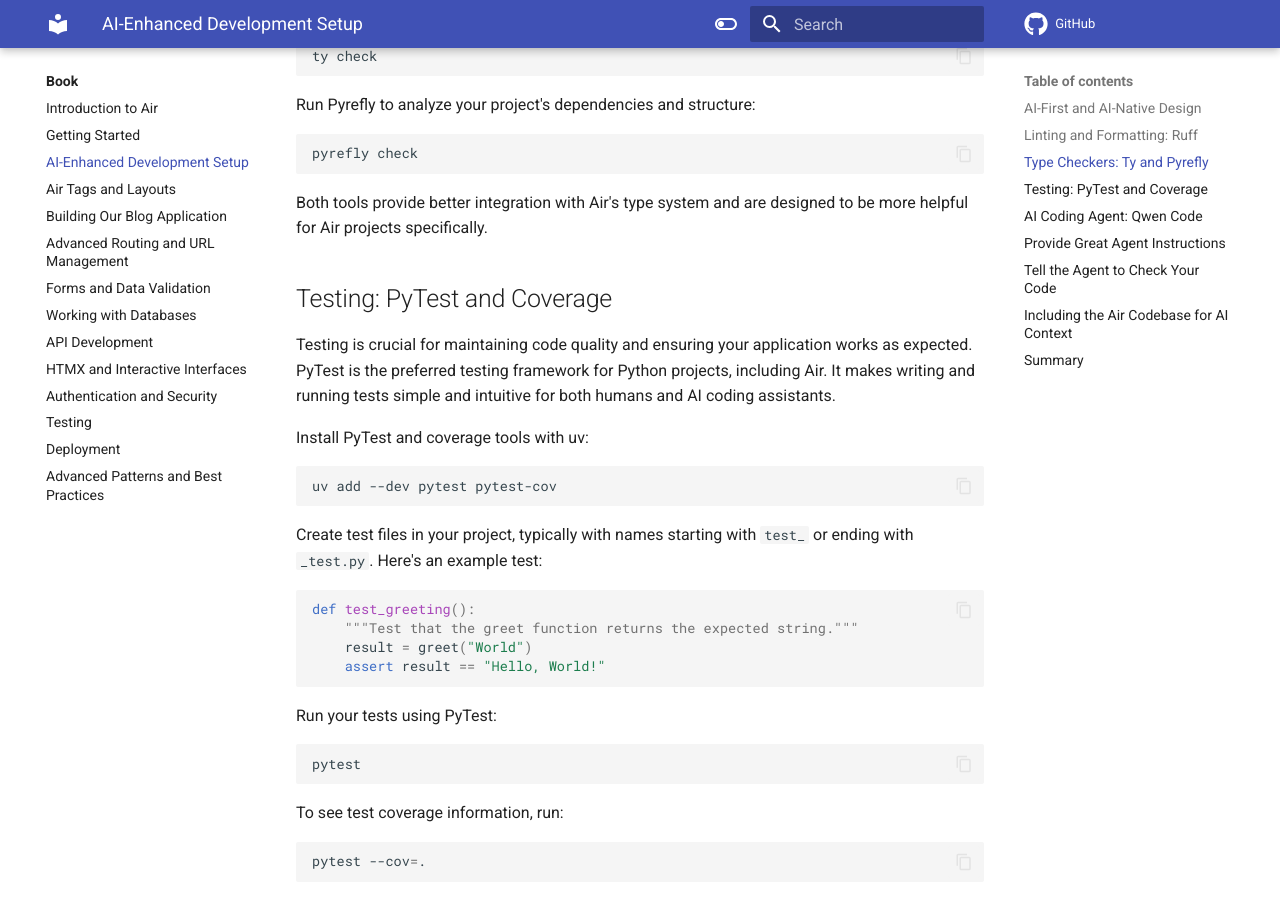
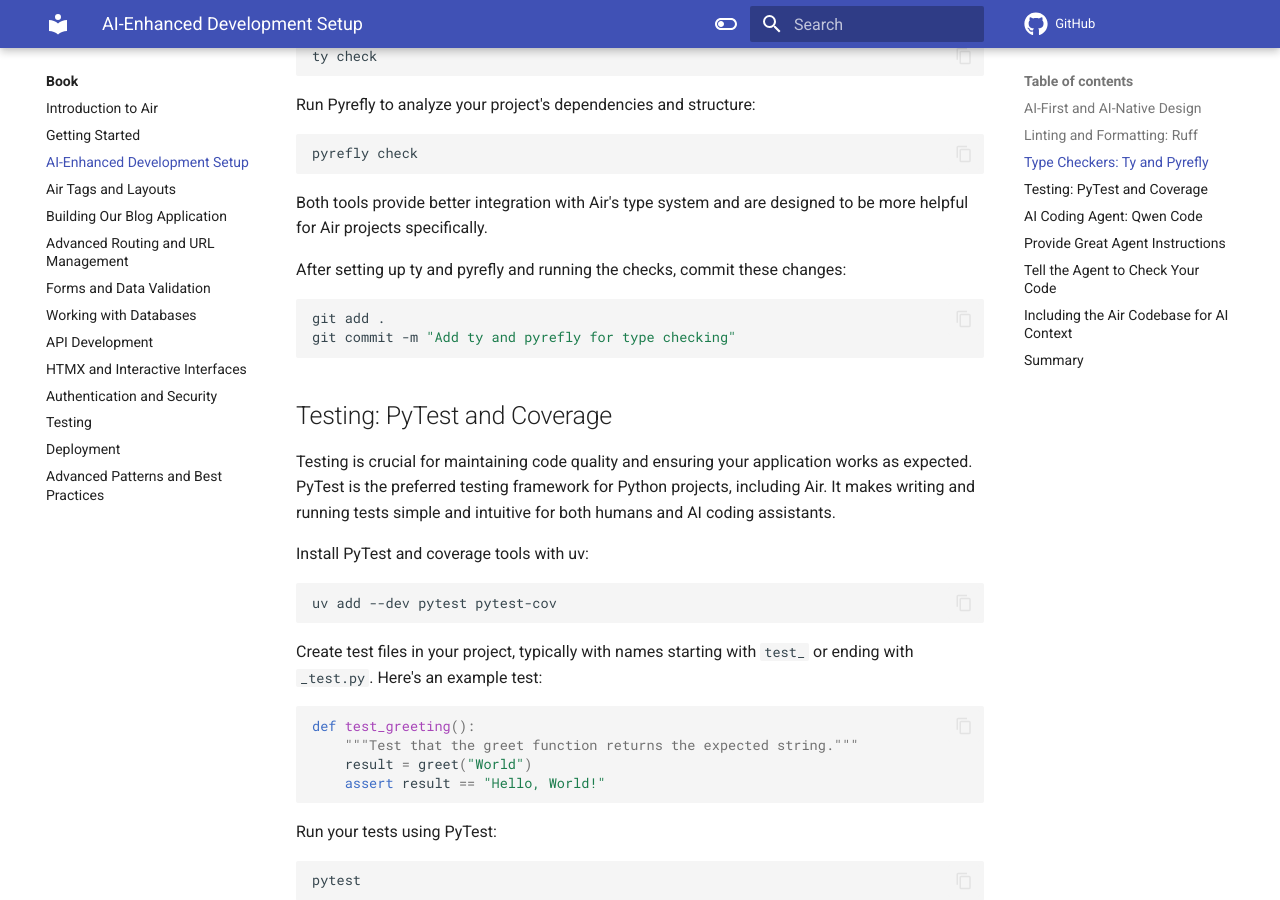
Before and after one commit to feldroy/air, an MkDocs documentation site: the page built from docs/book/03-ai-enhanced-development-setup.md, in a window 1280 px wide and 900 px high, scrolled down 2195 px. Built offline with MkDocs 1.6.1 and Material for MkDocs 9.7.7, drawn with Linux system fonts in a browser that asks for light colours; comment, search, counter and statistics services are not loaded.

Commit message:
Commit after type checking setup

````diff
--- a/docs/book/03-ai-enhanced-development-setup.md
+++ b/docs/book/03-ai-enhanced-development-setup.md
@@ -76,6 +76,13 @@ pyrefly check
 ```
 
 Both tools provide better integration with Air's type system and are designed to be more helpful for Air projects specifically.
+
+After setting up ty and pyrefly and running the checks, commit these changes:
+
+```bash
+git add .
+git commit -m "Add ty and pyrefly for type checking"
+```
 
 ## Testing: PyTest and Coverage
 
````
